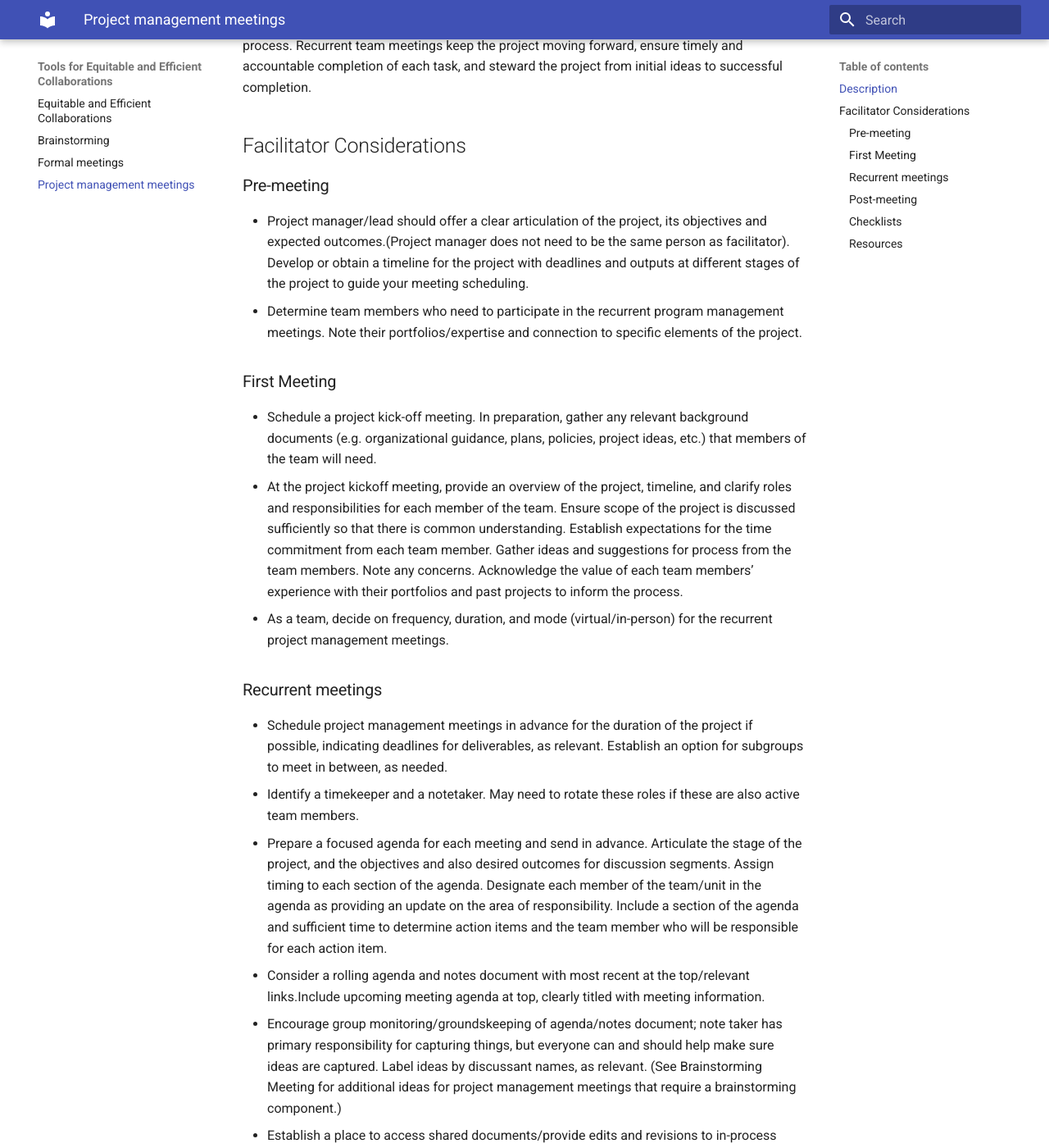
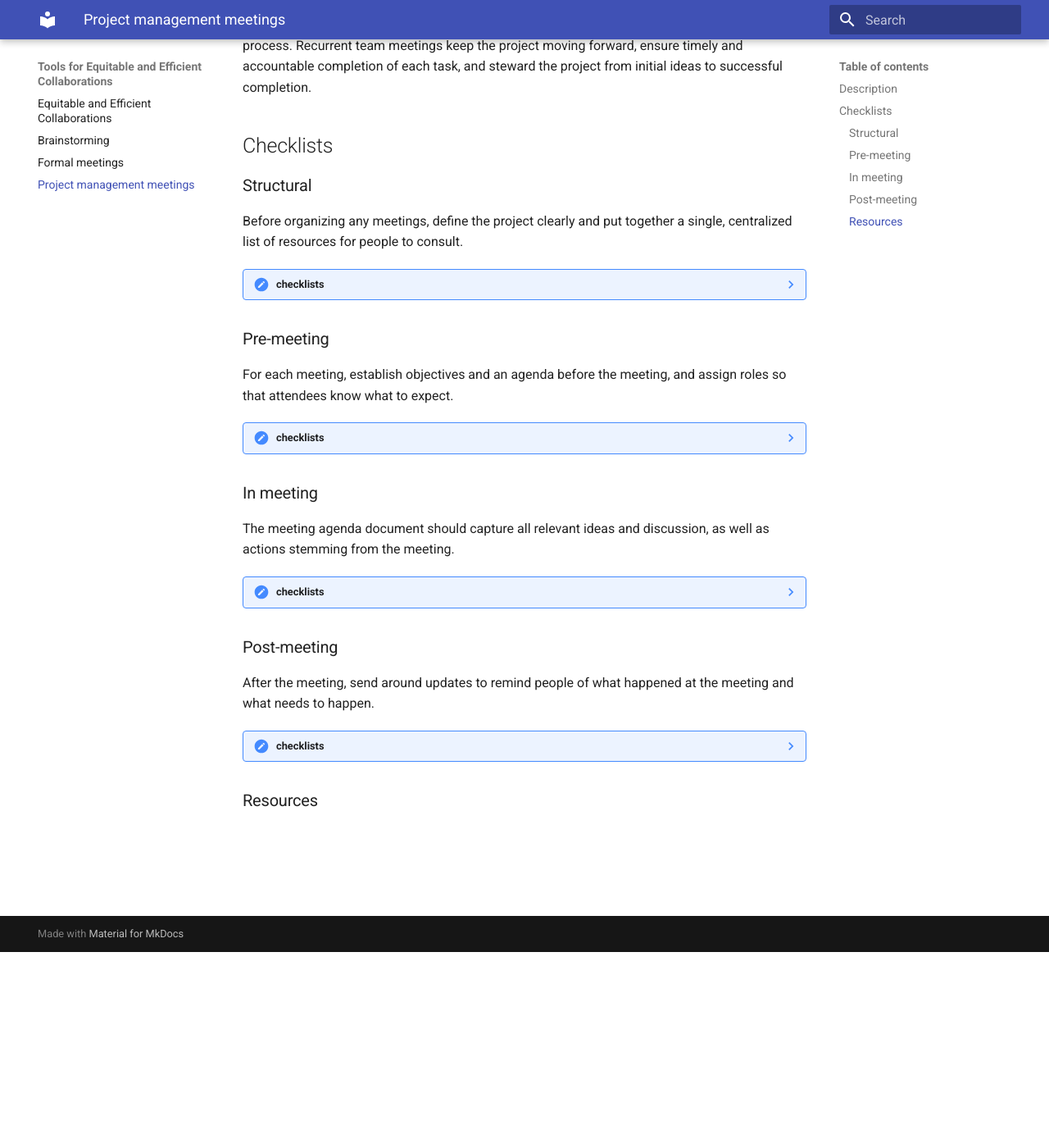
Before and after one commit to ctb/2023-equitable-efficient, an MkDocs documentation site: the page built from docs/project-management.md, in a window 1280 px wide and 1400 px high, scrolled down 239 px. Shown: the whole window at 82% size. Built offline with MkDocs 1.6.1 and Material for MkDocs 9.7.7, drawn with Linux system fonts in a browser that asks for light colours; some of the changed text lies outside the part shown.

Commit message:
update project management

```diff
--- a/docs/project-management.md
+++ b/docs/project-management.md
@@ -5,47 +5,53 @@
 
 Project management is a time-bound process of planning, implementing and evaluating a project from start to finish. Recurrent project management meetings are an essential part of the process. Recurrent team meetings keep the project moving forward, ensure timely and accountable completion of each task, and steward the project from initial ideas to successful completion.
 
+## Checklists
 
-## Facilitator Considerations
+### Structural
+
+Before organizing any meetings, define the project clearly and put together
+a single, centralized list of resources for people to consult.
+
+??? note "checklists"
+
+    - [ ] Define the project, including scope, timeline, and outputs.
+    - [ ] Create a central list of documents, including a running agenda
+          document.
 
 ### Pre-meeting
 
-* Project manager/lead should offer a clear articulation of the project, its objectives and expected outcomes.(Project manager does not need to be the same person as facilitator). Develop or obtain a timeline for the project with deadlines and outputs at different stages of the project to guide your meeting scheduling.
-* Determine team members who need to participate in the recurrent program management meetings. Note their portfolios/expertise and connection to specific elements of the project.
+For each meeting, establish objectives and an agenda before the meeting,
+and assign roles so that attendees know what to expect.
 
-### First Meeting
+??? note "checklists"
 
-* Schedule a project kick-off meeting. In preparation, gather any relevant background documents (e.g. organizational guidance, plans, policies, project ideas, etc.) that members of the team will need.
-* At the project kickoff meeting, provide an overview of the project, timeline, and clarify roles and responsibilities for each member of the team. Ensure scope of the project is discussed sufficiently so that there is common understanding. Establish expectations for the time commitment from each team member. Gather ideas and suggestions for process from the team members. Note any concerns. Acknowledge the value of each team members’ experience with their portfolios and past projects to inform the process.
-* As a team, decide on frequency, duration, and mode (virtual/in-person) for the recurrent project management meetings.
+    - [ ] Define meeting objectives.
+    - [ ] Create a clear agenda.
+    - [ ] Provide meeting information at top of agenda, including links to
+          background documents.
+    - [ ] Assign meeting roles: chair, notetaker(s), timekeeper.
 
-### Recurrent meetings
+### In meeting
 
-* Schedule project management meetings in advance for the duration of the project if possible, indicating deadlines for deliverables, as relevant. Establish an option for subgroups to meet in between, as needed.
-* Identify a timekeeper and a notetaker. May need to rotate these roles if these are also active team members.
-* Prepare a focused agenda for each meeting and send in advance. Articulate the stage of the project, and the objectives and also desired outcomes for discussion segments. Assign timing to each section of the agenda. Designate each member of the team/unit in the agenda as providing an update on the area of responsibility. Include a section of the agenda and sufficient time to determine action items and the team member who will be responsible for each action item.
-* Consider a rolling agenda and notes document with most recent at the top/relevant links.Include upcoming meeting agenda at top, clearly titled with meeting information.
-* Encourage group monitoring/groundskeeping of agenda/notes document; note taker has primary responsibility for capturing things, but everyone can and should help make sure ideas are captured. Label ideas by discussant names, as relevant. (See Brainstorming Meeting for additional ideas for project management meetings that require a brainstorming component.)
-* Establish a place to access shared documents/provide edits and revisions to in-process documents by the team (e.g. Box; Google (note: clearly name); shared drive). A spreadsheet or project management software can be helpful to manage tasks and responsibilities, and completion dates in between meetings.
-* Send pre-meeting reminders (~24 hours advance) and post-meeting summaries (within 1 hour ideally for key action points/more detailed notes can be added later).Include agenda document link in e-mail, along with time of next meeting.
-* Provide a process whereby ad hoc breakout groups can be formed to dive into items that need more discussion, and place report-backs on next agenda.
+The meeting agenda document should capture all relevant ideas and discussion,
+as well as actions stemming from the meeting.
+
+??? note "checklists"
+
+    - [ ] Review goals of overall project and this meeting specifically.
+    - [ ] Stick to the agenda!
+    - [ ] Capture ideas and discussion in notes on the agenda; encourage meeting attendees to curate and correct.
+    - [ ] Assign actions, indicating the responsible person(s) for each item.
+    - [ ] Push longer discussions into ad hoc groups that report back in the future.
 
 ### Post-meeting
 
-* It can be valuable to include one final project management meeting after the project is completed to evaluate the process, successes and challenges, and lessons learned for future projects.
-
-### Checklists
+After the meeting, send around updates to remind people of what happened
+at the meeting and what needs to happen.
 
 ??? note "checklists"
 
-    - [ ] What is the objective? Well-defined project scope, timeline, and outputs.
-    - [ ] Who needs to be at the table? Identify the project management team.
-    - [ ] What background information do team members need to know? Supply relevant materials in advance of the first meeting.
-    - [ ] Is everyone on the same page about project scope, expected commitment and process steps? Kick off meeting to set the parameters, process, tone.
-    - [ ] Are meetings scheduled through the duration of the project? Ad hoc meetings can be added but project management meetings should be scheduled as far in advance as possible.
-    - [ ] Are roles and responsibilities of the team members defined? Each member should know what they are bringing to the process and the pieces that they are expected to lead.
-    - [ ] Do team members know the desired outcomes for each meeting and their own action items? Focused agenda with designated timing and sections and adequate time for action item discussion.
-    - [ ] Do team members know where to easily access documents and add ideas/updates? A shared place for agendas, notes and deliverable drafts is essential for progress in between meetings.
-    - [ ] Is each team member moving forward on action items? Reminders, reminders, reminders!
+    - [ ] send post-meeting summaries (within 1 hour of meeting end).
+    - [ ] remind team members on action items as needed.
 
 ### Resources
```
